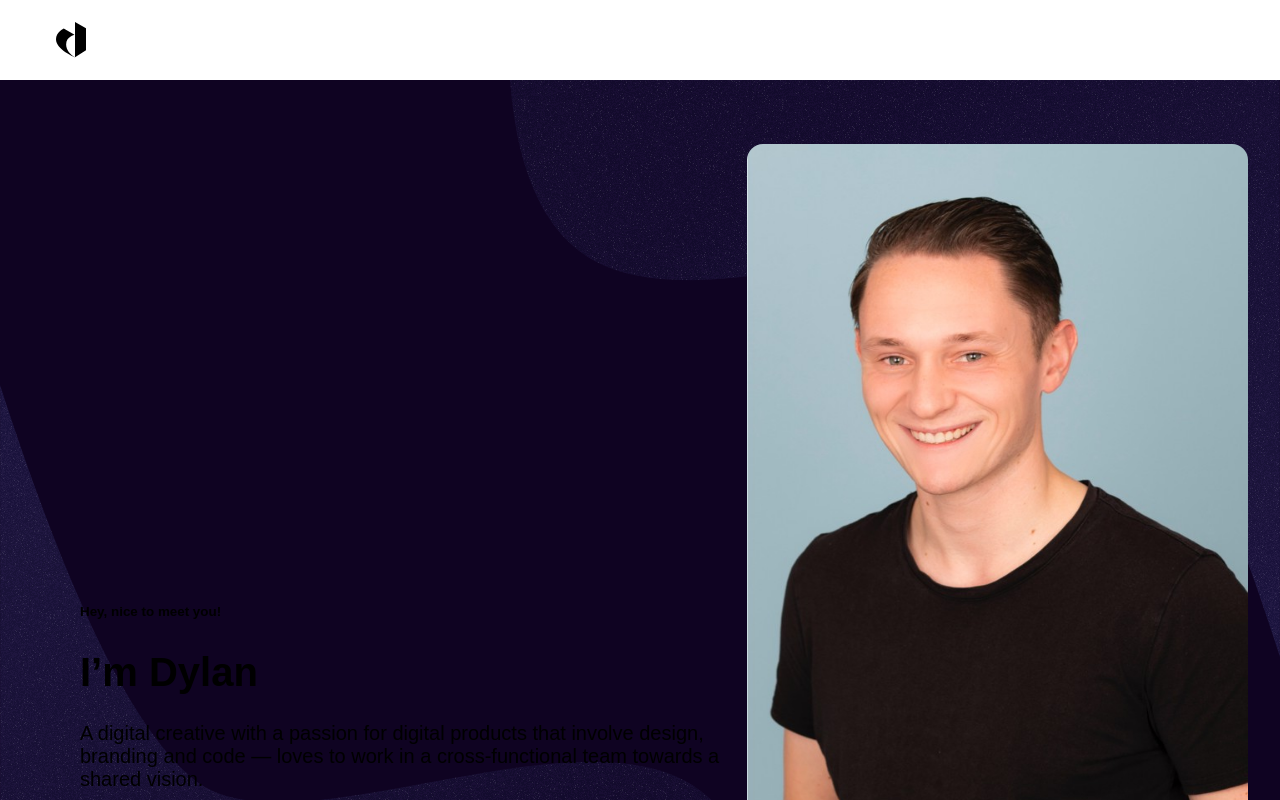
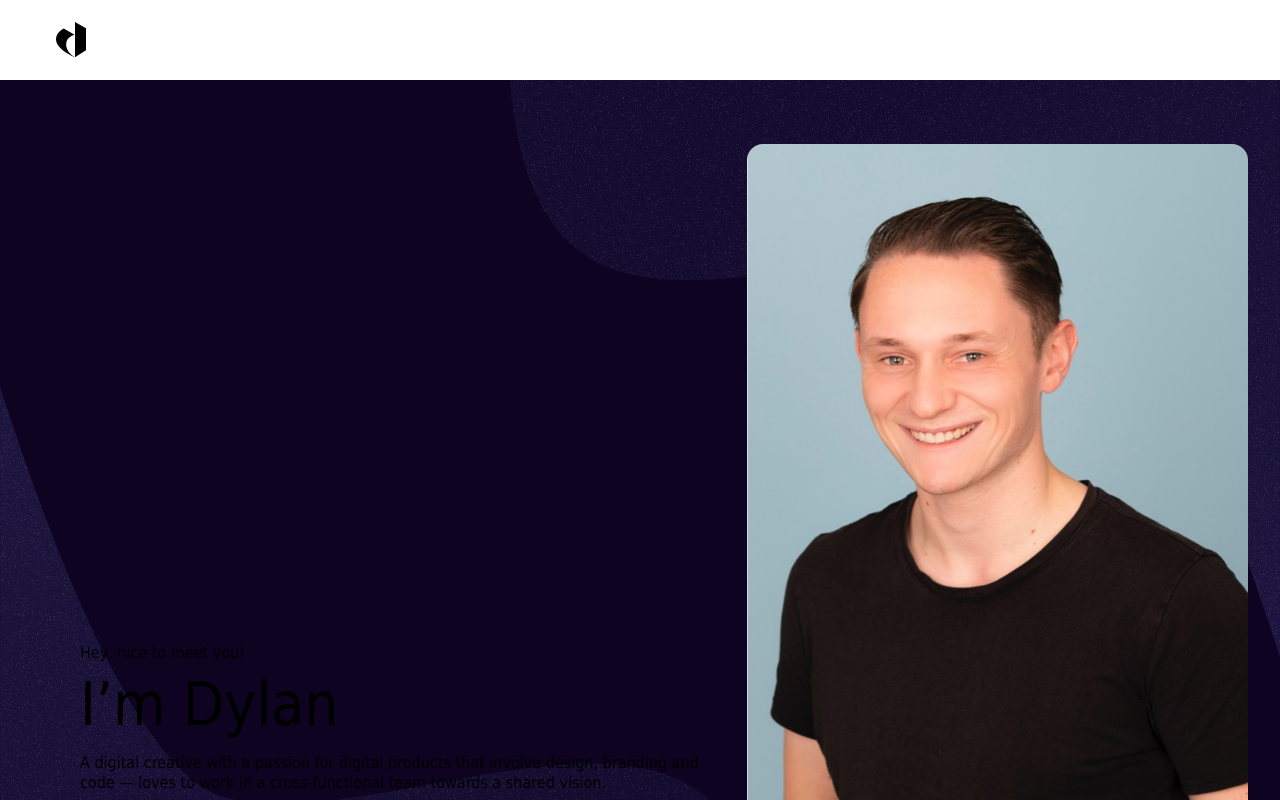
Before and after one commit to dylanvanzanten/portfolio-2022, a Next.js app: page / in a window 1280 px wide. Shown: the top 800 px of the page. Built offline with nearby package versions, Linux system fonts and the light colour scheme; a web font is replaced by a local one.

Commit message:
feat(_all): Import typography style file

```diff
--- a/styles/_all.scss
+++ b/styles/_all.scss
@@ -7,6 +7,7 @@
 // Common
 @import "./common/colors";
 @import "./common/variables";
+@import "./common/typography";
 @import "./common/base";
 @import "./common/grid";
 
```
